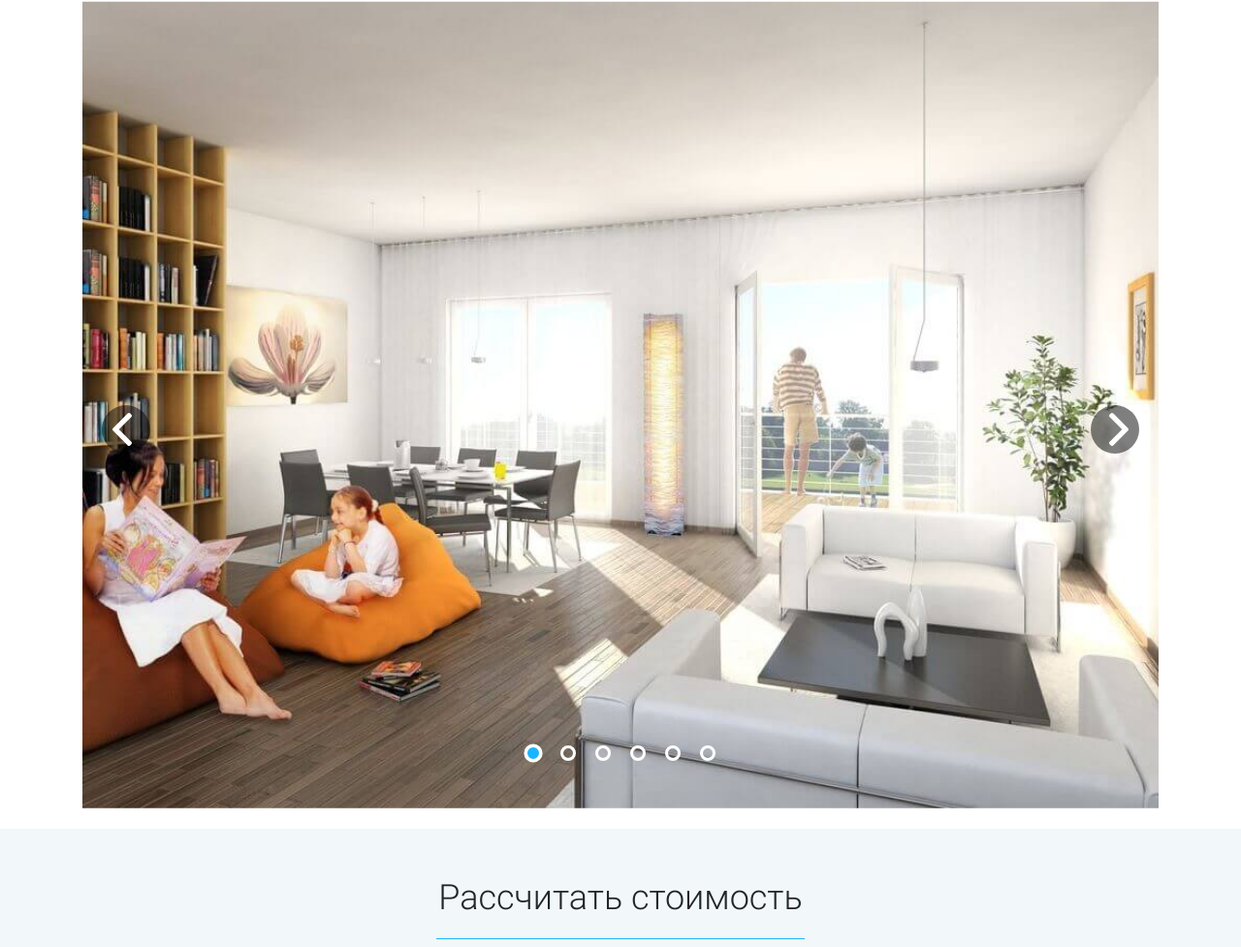
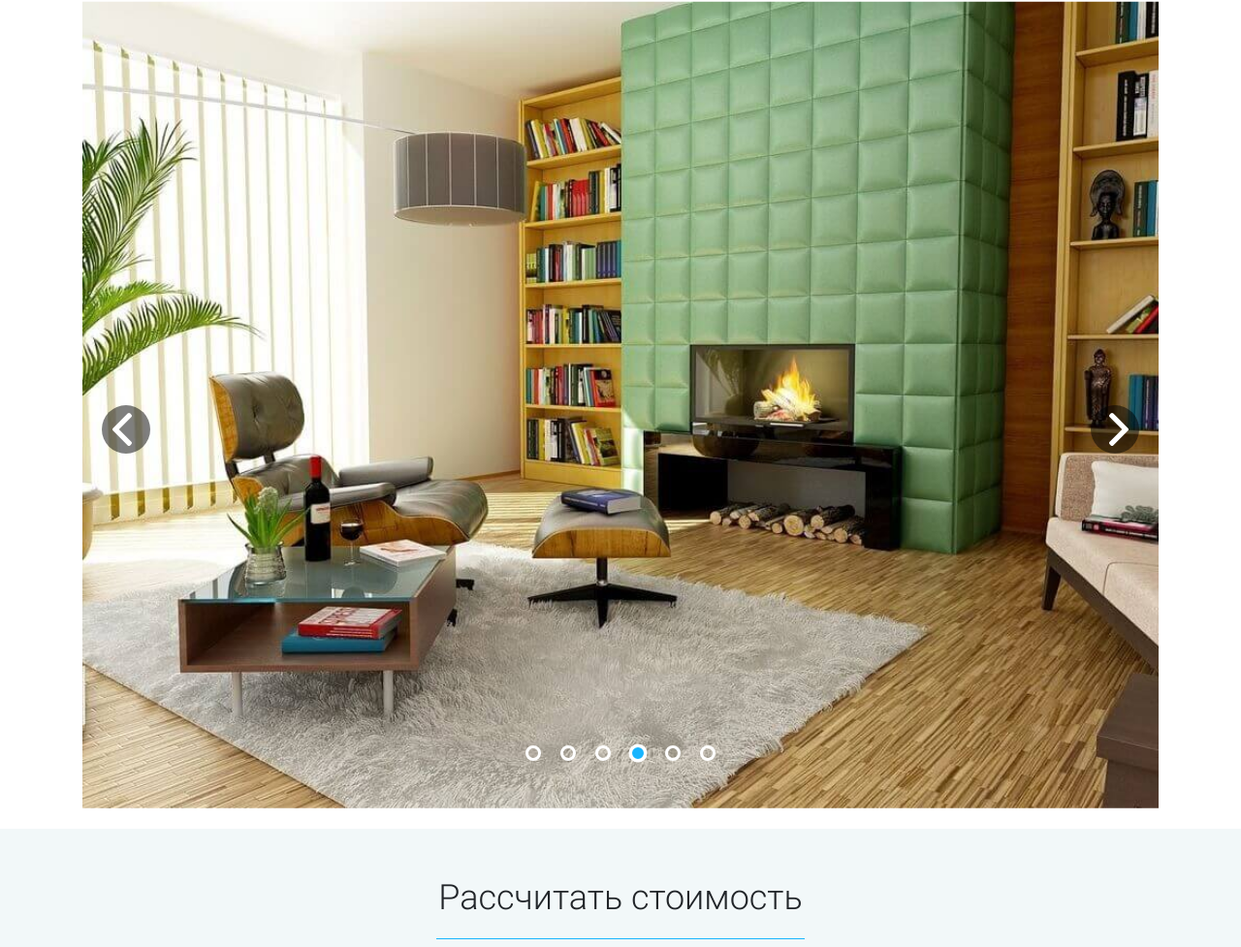
Before and after one commit to solodzh78/lesson17, a plain HTML site: page index.html in a window 1280 px wide. Shown: the part 1536-2513 px from the top of the page at 97% size. Drawn offline with Linux system fonts and the light colour scheme.

Commit message:
Выполнил задание 22

```diff
--- a/index.html
+++ b/index.html
@@ -179,12 +179,6 @@
 			<a href="#" class="portfolio-btn prev" id="arrow-left"></a>
 			<a href="#" class="portfolio-btn next" id="arrow-right"></a>
 			<ul class="portfolio-dots">
-				<li class="dot dot-active"></li>
-				<li class="dot"></li>
-				<li class="dot"></li>
-				<li class="dot"></li>
-				<li class="dot"></li>
-				<li class="dot"></li>
 			</ul>
 		</ul>
 	</div>
--- a/script/script.js
+++ b/script/script.js
@@ -166,4 +166,117 @@ window.addEventListener('DOMContentLoaded', () => {
 
   tabs();
 
+  // Слайдер
+
+  const slider = () => {
+
+    const slide = document.querySelectorAll('.portfolio-item');
+    // const btn = document.querySelectorAll('.portfolio-btn');
+    const slider = document.querySelector('.portfolio-content');
+
+    let currentSlide = 0;
+    let timer;
+
+
+    const addDots = () => {
+      slide.forEach((elem, index) => {
+        const dot = document.createElement('li');
+        dot.classList.add('dot');
+
+        if (index === 0) {
+          dot.classList.add('dot-active');
+        }
+        slider.querySelector('.portfolio-dots').append(dot);
+      });
+    };
+
+    addDots();
+    const dot = document.querySelectorAll('.dot');
+
+    const prevtSlide = (elem, index, strClass) => {
+      elem[index].classList.remove(strClass);
+    };
+
+    const nextSlide = (elem, index, strClass) => {
+      elem[index].classList.add(strClass);
+    };
+
+
+    const autoPlaySlide = () => {
+
+      prevtSlide(slide, currentSlide, 'portfolio-item-active');
+      prevtSlide(dot, currentSlide, 'dot-active');
+      currentSlide++;
+      if (currentSlide > slide.length - 1) {
+        currentSlide = 0;
+      }
+      nextSlide(slide, currentSlide, 'portfolio-item-active');
+      nextSlide(dot, currentSlide, 'dot-active');
+
+    };
+
+    const startSlide = (time = 1500) => {
+
+      timer = setInterval(autoPlaySlide, time);
+
+    };
+
+    const stopSlide = () => {
+      clearInterval(timer);
+    };
+
+    slider.addEventListener('click', e => {
+      e.preventDefault();
+      const target = e.target;
+
+      if (!target.matches('.portfolio-btn, .dot')) {
+        return;
+      }
+
+      prevtSlide(slide, currentSlide, 'portfolio-item-active');
+      prevtSlide(dot, currentSlide, 'dot-active');
+
+      if (target.matches('#arrow-right')) {
+        currentSlide++;
+
+        if (currentSlide >= slide.length) {
+          currentSlide = 0;
+        }
+      } else if (target.matches('#arrow-left')) {
+        currentSlide--;
+        if (currentSlide < 0) {
+          currentSlide = slide.length - 1;
+        }
+      } else if (target.matches('.dot')) {
+        dot.forEach((elem, index) => {
+          if (elem === target) {
+            currentSlide = index;
+          }
+        });
+      }
+
+      nextSlide(slide, currentSlide, 'portfolio-item-active');
+      nextSlide(dot, currentSlide, 'dot-active');
+
+    });
+
+    slider.addEventListener('mouseover', e => {
+      if (e.target.matches('.portfolio-btn, .dot')) {
+        stopSlide();
+      }
+    });
+
+    slider.addEventListener('mouseout', e => {
+      if (e.target.matches('.portfolio-btn, .dot')) {
+        startSlide();
+      }
+    });
+
+
+    startSlide(1500);
+
+  };
+
+  slider();
+
 });
```
